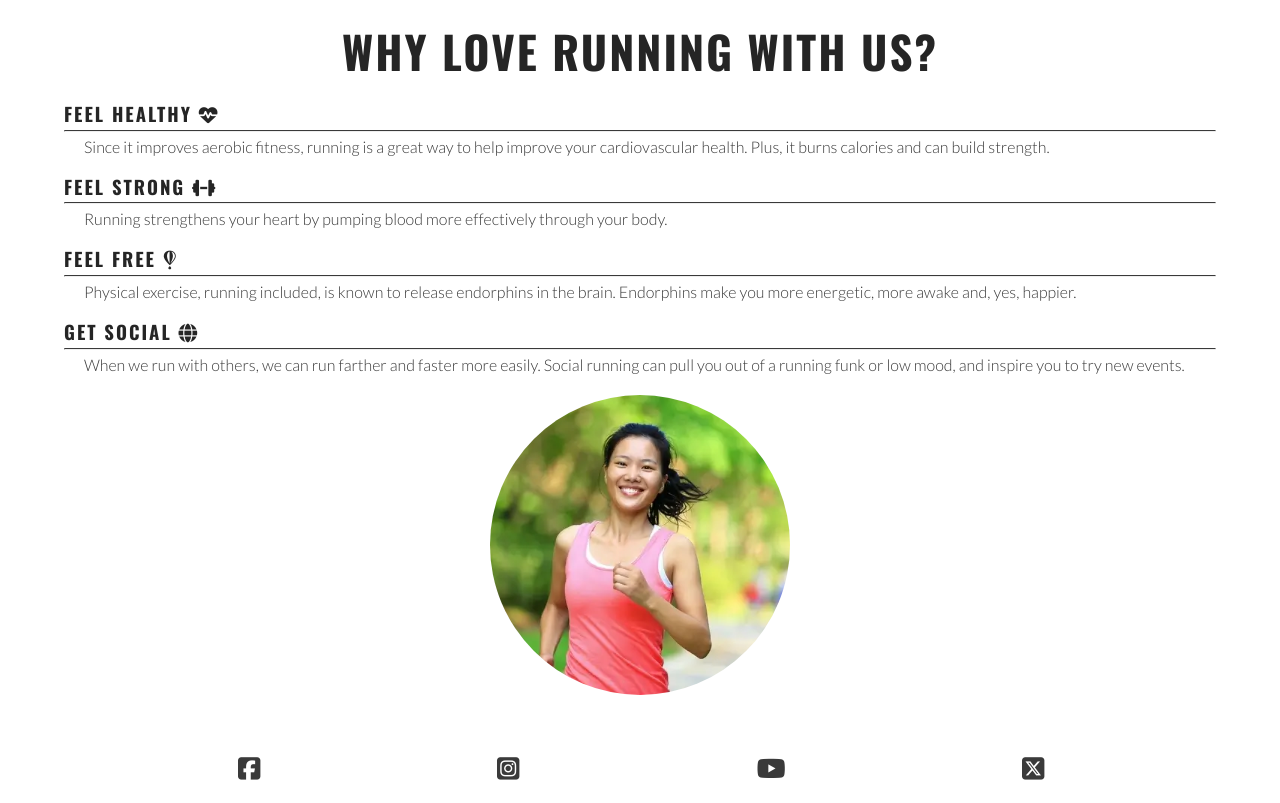
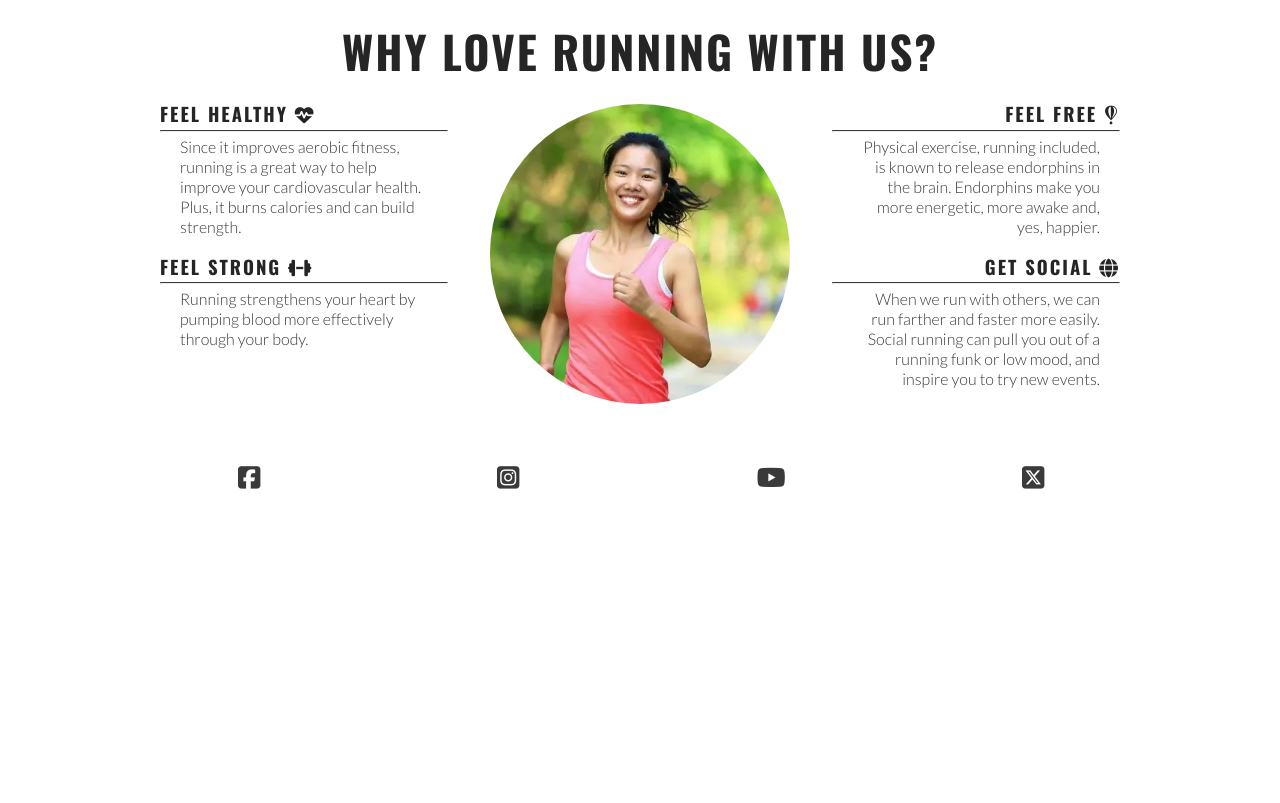
Before and after one commit to Thaney3/love-running, a plain HTML site: page index.html in a window 1280 px wide. Shown: the part 681-1484 px from the top of the page. After the commit the page ends 1193 px from the top, so only its background shows below. Drawn offline with nearby package versions, Linux system fonts and the light colour scheme.

Commit message:
make reasons section responsive for large screens

```diff
--- a/assets/css/style.css
+++ b/assets/css/style.css
@@ -242,6 +242,24 @@
     width: 300px;
     right: 50px;
   }
+
+  /* Reasons section */
+  #benefits-physical,
+  #benefits-mental {
+    display: flex;
+    flex-direction: column;
+    width: 100%;
+  }
+
+  #benefits-physical > div,
+  #benefits-mental > div {
+    width: 75%;
+  }
+
+  #benefits-mental > div {
+    text-align: end;
+    align-self: flex-end;
+  }
 }
 
 /* Media query: larger screens - laptops and larger (992px) */
@@ -250,3 +268,31 @@
     border-bottom: 1px solid #3a3a3a;
   }
 }
+
+/* Media query: larger desktop screens (1200px +) */
+@media screen and (min-width: 1200px) {
+  #benefits {
+    display: flex;
+    flex-direction: row;
+  }
+
+  #benefits > div {
+    flex: 1;
+  }
+
+  #benefits-image {
+    order: 0;
+  }
+
+  #benefits-mental {
+    order: 1;
+  }
+
+  #benefits-physical > div {
+    align-self: flex-end;
+  }
+
+  #benefits-mental > div {
+    align-self: flex-start;
+  }
+}
--- a/index.html
+++ b/index.html
@@ -75,6 +75,7 @@
         <div id="benefits">
           <!-- Physical benefits of running div -->
           <div id="benefits-physical">
+            <!-- Feel healthy div -->
             <div>
               <h3>
                 Feel Healthy
@@ -88,6 +89,7 @@
                 and can build strength.
               </p>
             </div>
+            <!-- Feel strong div -->
             <div>
               <h3>
                 Feel Strong
@@ -103,6 +105,7 @@
           </div>
           <!-- Mental benefits of running div -->
           <div id="benefits-mental">
+            <!-- Feel free div -->
             <div>
               <h3>
                 Feel Free
@@ -116,6 +119,7 @@
                 more awake and, yes, happier.
               </p>
             </div>
+            <!-- Get social div -->
             <div>
               <h3>
                 Get Social
@@ -129,9 +133,11 @@
                 mood, and inspire you to try new events.
               </p>
             </div>
-            <div id="benefits-image">
-              <div id="circle-cover-bg"></div>
-            </div>
+          </div>
+          <!-- benefits image div -->
+          <div id="benefits-image">
+            <!-- benefits image -->
+            <div id="circle-cover-bg"></div>
           </div>
         </div>
       </section>
```
